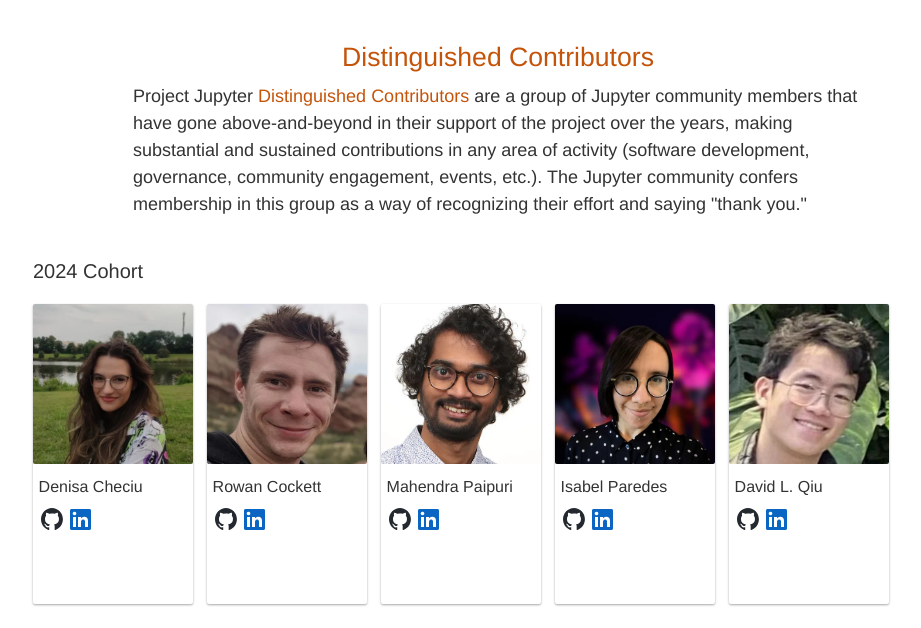
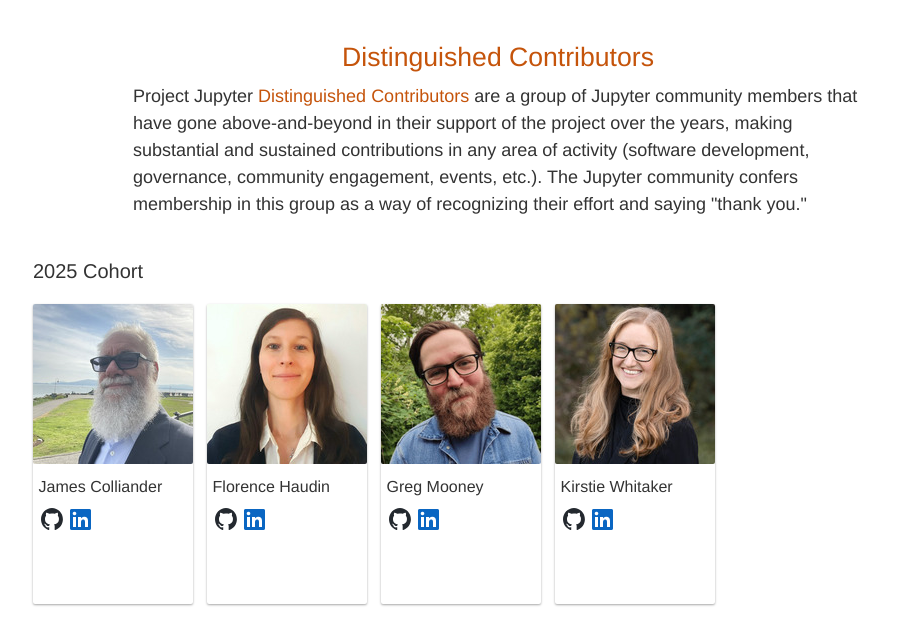
Before and after one commit to jupyter/jupyter.github.io, a Jekyll site: the page built from about.html, in a window 1280 px wide and 900 px high, scrolled down 2763 px, cut to the strip 0-628 px from the top of the window. Shown: the whole strip, without its empty margins (142-1063 px from the left). Built offline with Jekyll 4.4.1, drawn with Linux system fonts in a browser that asks for light colours; comment, search, counter and statistics services are not loaded; some of the changed lines change nothing that is shown.

Commit message:
Added missing html section for JDC 2025

```diff
--- a/about.html
+++ b/about.html
@@ -733,6 +733,25 @@
     </div>
 
     <div class="content content--wide">
+      <h3>2025 Cohort</h3>
+      <div class="biocard-wrapper">
+      {% for bio in page.distinguished_2025 %}
+        {% include biocard.html
+            name=bio.name
+            photo=bio.photo
+            loading='eager'
+            personal=bio.personal
+            gh_handle=bio.gh_handle
+            linkedin=bio.linkedin
+            twitter_handle=bio.twitter_handle
+            mastodon=bio.mastodon
+            bluesky_handle=bio.bluesky_handle
+        %}
+      {% endfor %}
+      </div>
+    </div>
+
+    <div class="content content--wide">
       <h3>2024 Cohort</h3>
       <div class="biocard-wrapper">
       {% for bio in page.distinguished_2024 %}
```
